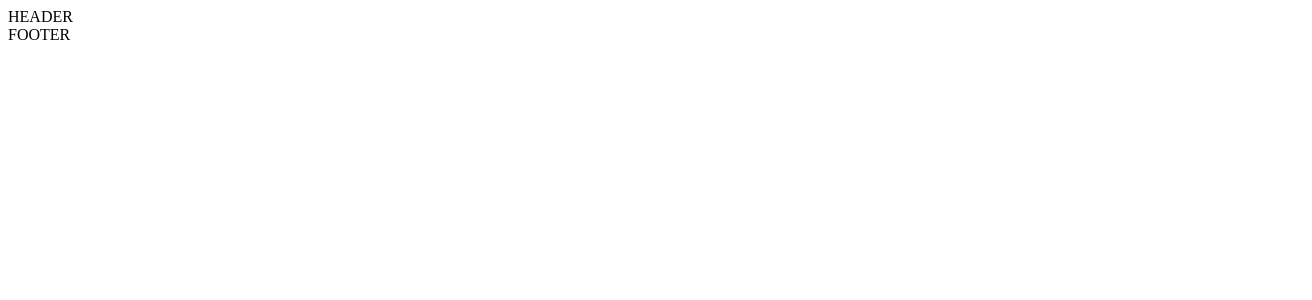
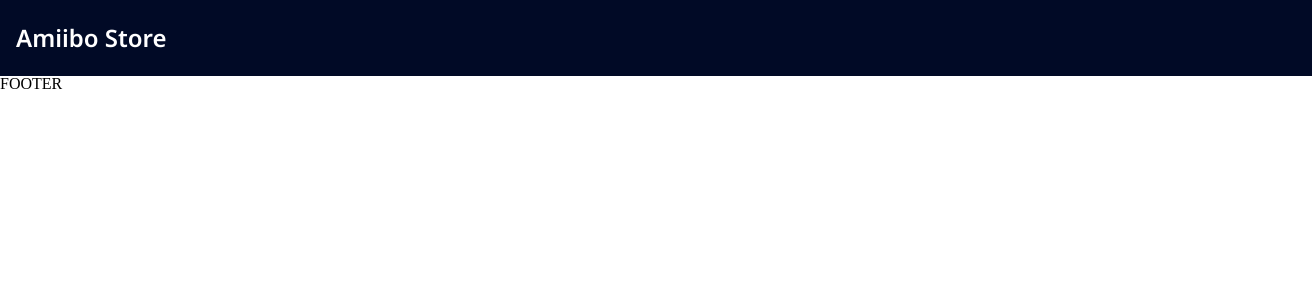
Before and after one commit to Xaconi/angular-signals-example, an Angular app: page / in a window 1280 px wide. Shown: the top 300 px of the page, 1312 px wide, since content can reach past the window. Built offline with nearby package versions, Linux system fonts and the light colour scheme.

Commit message:
Add basic header

```diff
--- a/src/app/app.component.html
+++ b/src/app/app.component.html
@@ -1 +1 @@
-<ase-layout></ase-layout>
+<ase-layout />
--- /dev/null
+++ b/src/app/core/ase-header/ase-header.component.html
@@ -0,0 +1,5 @@
+<header class="ase-header">
+  <h1 class="ase-header__title">
+    Amiibo Store
+  </h1>
+</header>
--- /dev/null
+++ b/src/app/core/ase-header/ase-header.component.scss
@@ -0,0 +1,15 @@
+.ase-header {
+  width: 100%;
+  height: 60px;
+  background-color: var(--ase-color-blue);
+  padding: 8px 16px;
+  display: flex;
+  align-items: center;
+
+  &__title {
+    color: var(--ase-color-white);
+    font-family: var(--ase-font);
+    font-size: 24px;
+    font-weight: 600;
+  }
+}
--- a/src/app/core/ase-layout/ase-layout.component.html
+++ b/src/app/core/ase-layout/ase-layout.component.html
@@ -1,4 +1,4 @@
-<header>HEADER</header>
+<ase-header />
 
 <router-outlet></router-outlet>
 
--- a/src/app/core/ase-layout/ase-layout.component.ts
+++ b/src/app/core/ase-layout/ase-layout.component.ts
@@ -1,10 +1,12 @@
 import { Component } from '@angular/core';
 import { RouterOutlet } from '@angular/router';
+
+import { AseHeaderComponent } from '../ase-header/ase-header.component';
 
 @Component({
   selector: 'ase-layout',
   standalone: true,
-  imports: [RouterOutlet],
+  imports: [RouterOutlet, AseHeaderComponent],
   templateUrl: './ase-layout.component.html',
   styleUrl: './ase-layout.component.scss'
 })
--- /dev/null
+++ b/src/assets/styles/reset.scss
@@ -0,0 +1,49 @@
+/* http://meyerweb.com/eric/tools/css/reset/
+   v2.0 | 20110126
+   License: none (public domain)
+*/
+
+html, body, div, span, applet, object, iframe,
+h1, h2, h3, h4, h5, h6, p, blockquote, pre,
+a, abbr, acronym, address, big, cite, code,
+del, dfn, em, img, ins, kbd, q, s, samp,
+small, strike, strong, sub, sup, tt, var,
+b, u, i, center,
+dl, dt, dd, ol, ul, li,
+fieldset, form, label, legend,
+table, caption, tbody, tfoot, thead, tr, th, td,
+article, aside, canvas, details, embed,
+figure, figcaption, footer, header, hgroup,
+menu, nav, output, ruby, section, summary,
+time, mark, audio, video {
+	margin: 0;
+	padding: 0;
+	border: 0;
+	font-size: 100%;
+	font: inherit;
+	vertical-align: baseline;
+  box-sizing: content-box;
+}
+/* HTML5 display-role reset for older browsers */
+article, aside, details, figcaption, figure,
+footer, header, hgroup, menu, nav, section {
+	display: block;
+}
+body {
+	line-height: 1;
+}
+ol, ul {
+	list-style: none;
+}
+blockquote, q {
+	quotes: none;
+}
+blockquote:before, blockquote:after,
+q:before, q:after {
+	content: '';
+	content: none;
+}
+table {
+	border-collapse: collapse;
+	border-spacing: 0;
+}
--- a/src/index.html
+++ b/src/index.html
@@ -6,6 +6,10 @@
   <base href="/">
   <meta name="viewport" content="width=device-width, initial-scale=1">
   <link rel="icon" type="image/x-icon" href="favicon.ico">
+
+  <link rel="preconnect" href="https://fonts.googleapis.com">
+  <link rel="preconnect" href="https://fonts.gstatic.com" crossorigin>
+  <link href="https://fonts.googleapis.com/css2?family=Noto+Sans:ital,wght@0,100..900;1,100..900&display=swap" rel="stylesheet">
 </head>
 <body>
   <app-root></app-root>
--- a/src/styles.scss
+++ b/src/styles.scss
@@ -1 +1,15 @@
-/* You can add global styles to this file, and also import other style files */
+@import './assets/styles/reset.scss';
+
+:root {
+  /* COLORS */
+  --ase-color-salmon: #D94862;
+  --ase-color-pink: #F2358D;
+  --ase-color-blue: #010A26;
+  --ase-color-grey: #364959;
+  --ase-color-ocre: #F2C0A2;
+  --ase-color-white: #ffffff;
+  --ase-color-black: #000000;
+
+  /* FONTS */
+  --ase-font: "Noto Sans", sans-serif;
+}
```
Also changed, not shown: src/app/core/ase-header/ase-header.component.ts (added, +12 -0 lines), 1 other file (tests, documents, lock files or other folders).
